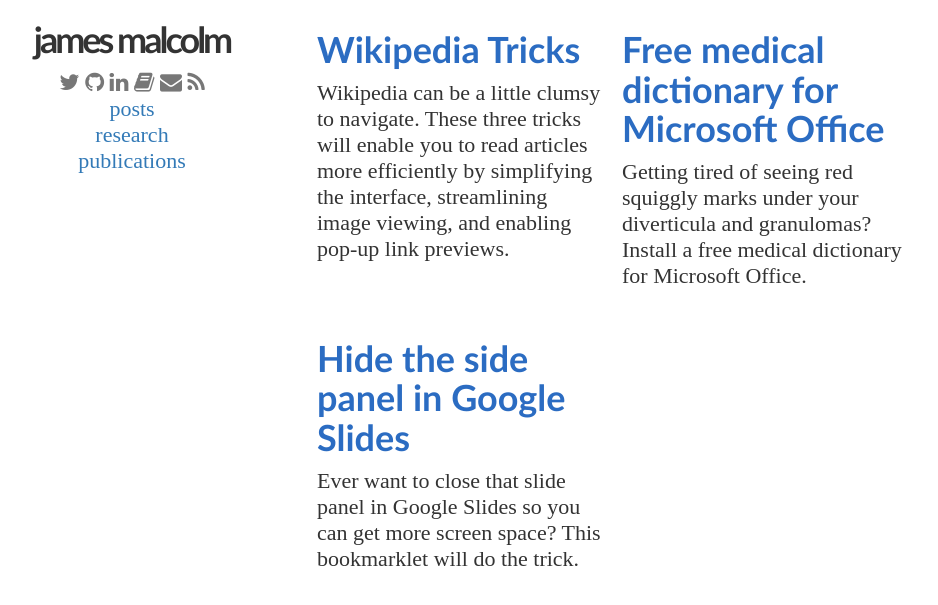
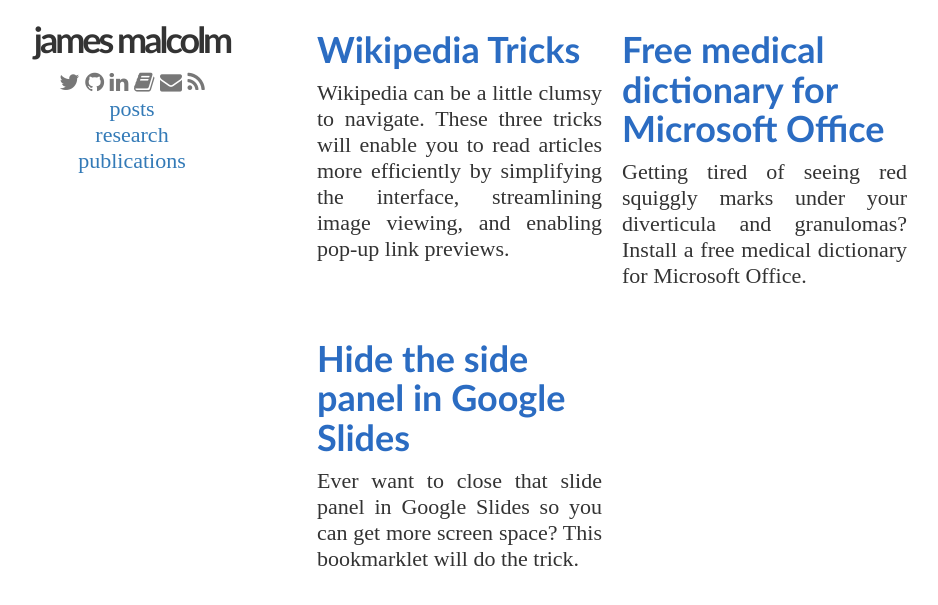
Before and after one commit to jgmalcolm/jgmalcolm.github.io, a Jekyll site: the page built from index.html, in a window 1280 px wide. Shown: the top 605 px of the page, without its empty margins (28-966 px from the left). Built offline with Jekyll 4.4.1, drawn with Linux system fonts in a browser that asks for light colours; nearby versions of some CDN libraries.

Commit message:
justify paragraphs

```diff
--- a/css/overrides.css
+++ b/css/overrides.css
@@ -20,6 +20,7 @@
 /* ==== main content ==== */
 #content {
     padding-bottom: 60px;
+    text-align: justify;
 }
 #content.full-bleed {
     padding:0;
@@ -34,6 +35,9 @@
 a.post-excerpt {
     display: block;
     color: inherit;
+}
+a.post-excerpt h1 {
+    text-align: left;
 }
 a.post-excerpt div.padded-content {
     display: block;
```
